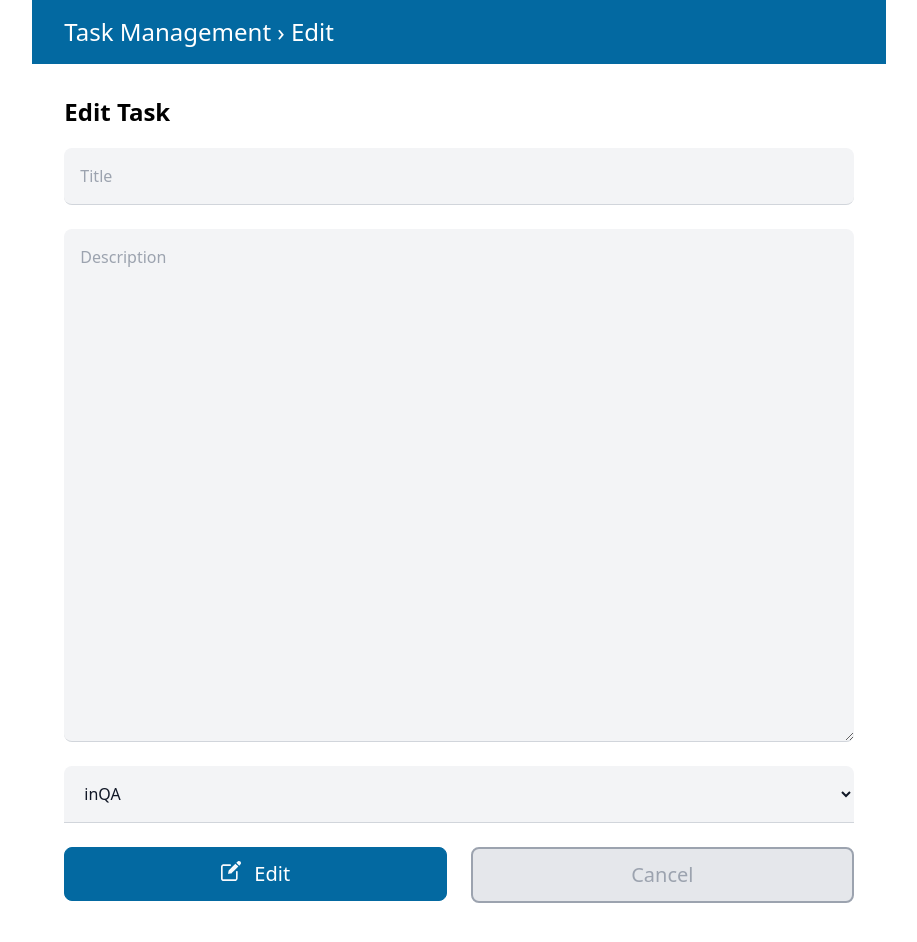
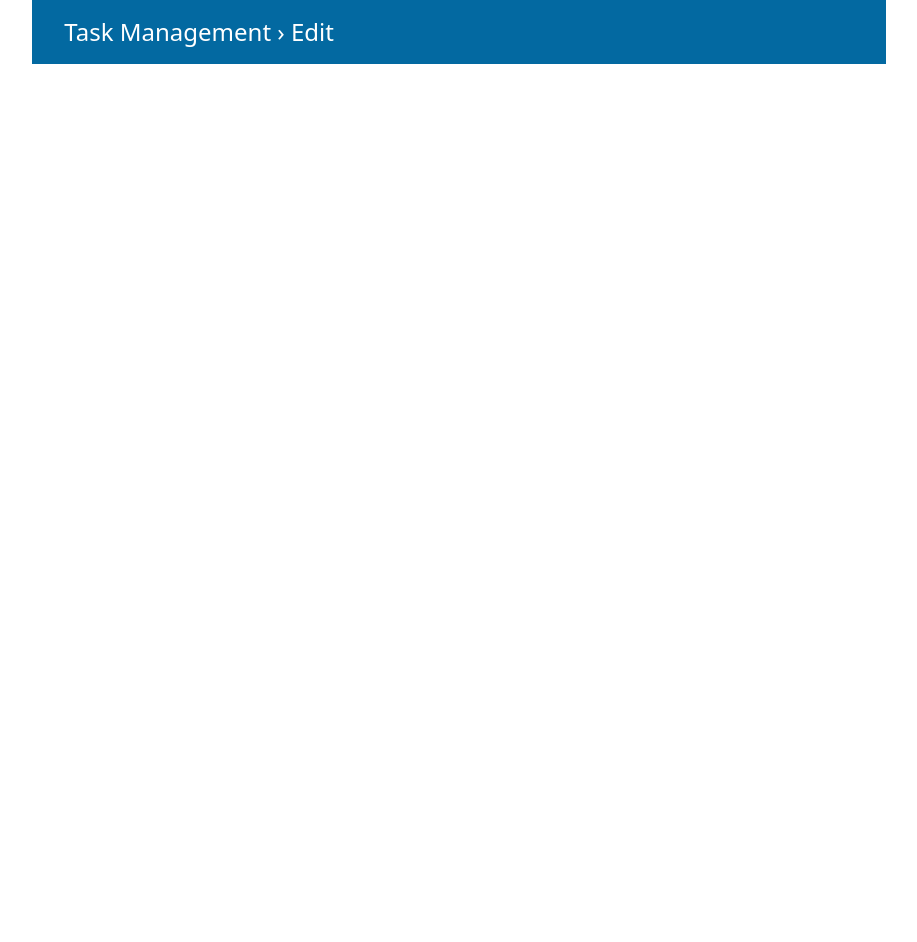
Before and after one commit to developerw707/TodoList, a React (Create React App) app: page /edit in a window 1280 px wide. Shown: the top 942 px of the page, without its empty margins (181-1098 px from the left). After the commit the page ends 800 px from the top, so only its background shows below. Built offline with nearby package versions, Linux system fonts and the light colour scheme.

Commit message:
'Editing-Todo-Item'

```diff
--- a/package.json
+++ b/package.json
@@ -13,6 +13,7 @@
     "font-awesome": "^4.7.0",
     "react": "^18.2.0",
     "react-dom": "^18.2.0",
+    "react-navigation": "^4.4.4",
     "react-router-dom": "^6.10.0",
     "react-scripts": "5.0.1",
     "typescript": "^4.9.5",
--- a/src/App.tsx
+++ b/src/App.tsx
@@ -6,7 +6,6 @@ import Edit from './components/Edit/edit';
 import './App.css';
 
 function App() {
-  const [navbar, setNavbar] = useState(false);
   return (
     <div className="w-full sm:w-8/12 mx-auto bg-white">
       <div className='bg-sky-700'>
@@ -14,7 +13,7 @@ function App() {
       </div>
       <Routes>
         <Route path='/' element={<Home />} />
-        <Route path='/edit' element = {<Edit />} />
+        <Route path='/edit/:title/:description/:status' element = {<Edit />} />
       </Routes>
     </div>
   );
--- a/src/components/Edit/edit.tsx
+++ b/src/components/Edit/edit.tsx
@@ -1,19 +1,22 @@
-import React from 'react';
+import React, {useContext} from 'react';
+import { useParams } from 'react-router-dom';
+import { Context as TodoContext } from '../../context/TodoContext';
+const Edit:React.FC = () => {
+    const {title, description, status} = useParams();
 
-const Edit = () => {
     return (
         <React.Fragment>
             <div className='m-8'>
-                <h2 className='text-2xl text-black-900 font-semibold mb-5'>Edit Task</h2>
+                <h2 className='text-2xl text-black-900 font-semibold mb-5'>Edit Task({title})</h2>
                 <div className='mb-6'>
-                    <input type="text" id="large-input" className="block w-full p-4 text-md text-gray-900 border-b border-gray-300 rounded-lg bg-gray-100 sm:text-md focus:outline-0 focus:ring-blue-500 focus:border-b-blue-500" placeholder='Title' required />
+                    <input type="text" id="large-input" className="block w-full p-4 text-md text-gray-900 border-b border-gray-300 rounded-lg bg-gray-100 sm:text-md focus:outline-0 focus:ring-blue-500 focus:border-b-blue-500" value={title} placeholder='Title' required />
                 </div>
                 <div className='mb-6'>
-                    <textarea id="description" name='descrpition' rows={20} className="block p-4 w-full text-md text-gray-900 bg-gray-100 rounded-lg border-b border-gray-300 focus:outline-0 focus:ring-blue-500 focus:border-blue-500" placeholder="Description"></textarea>
+                    <textarea id="description" name='descrpition' rows={20} className="block p-4 w-full text-md text-gray-900 bg-gray-100 rounded-lg border-b border-gray-300 focus:outline-0 focus:ring-blue-500 focus:border-blue-500" value={description} placeholder="Description"></textarea>
                 </div>
                 <div className='mb-6'>
-                    <select className='block w-full p-4 text-md text-gray-900 border-b border-gray-300 rounded-t-lg bg-gray-100 sm:text-md focus:outline-0 focus:ring-blue-500 focus:border-b-blue-500'>
-                        <option className='hover:bg-gray-500 md-5' value="inQA">inQA</option>
+                    <select value={status} className='block w-full p-4 text-md text-gray-900 border-b border-gray-300 rounded-t-lg bg-gray-100 sm:text-md focus:outline-0 focus:ring-blue-500 focus:border-b-blue-500'>
+                        <option value="inQA">inQA</option>
                         <option value="Done">Done</option>
                         <option value="ToDo">ToDo</option>
                     </select>
--- a/src/components/TodoList.tsx
+++ b/src/components/TodoList.tsx
@@ -1,11 +1,19 @@
 import React, { useContext } from 'react';
 import { Context as TodoContext } from '../context/TodoContext';
-
+import { useNavigate } from 'react-router-dom';
 const TodoList: React.FC = () => {
     const {
         state: { todos }
     } = useContext(TodoContext);
 
+    const navigate = useNavigate();
+    const editHandler = (id:string) => {
+        todos.map((todoItem) => {
+            if (todoItem.id == id) {
+                navigate(`/edit/${todoItem.title}/${todoItem.description}/${todoItem.status}`);
+            }
+        })
+    }
     return todos.length > 0 ? (
         <div className='grid lg:grid-cols-2 md:grid-cols-1 gap-10'>
             {
@@ -17,7 +25,7 @@ const TodoList: React.FC = () => {
                             <div className='w-7/12 bg-sky-700 p-4 text-center text-gray-100 font-semibold text-lg rounded-lg'>
                                 {item.status}
                             </div>
-                            <button type='button'>
+                            <button type='button' onClick={()  => editHandler(item.id)}>
                                 <img className='w-7 fill-black hover:stroke-sky-700' src='/images/edit.svg' />
                             </button>
                         </div>
--- a/src/context/TodoContext.tsx
+++ b/src/context/TodoContext.tsx
@@ -12,6 +12,7 @@ const reducer = (state: ICounterState, action: ICounterAction): ICounterState =>
                 ...state,
                 todos: [...state.todos, action.payload]
             }
+
         default:
             return state
     }
```
Also changed, not shown: 1 other file (tests, documents, lock files or other folders).
